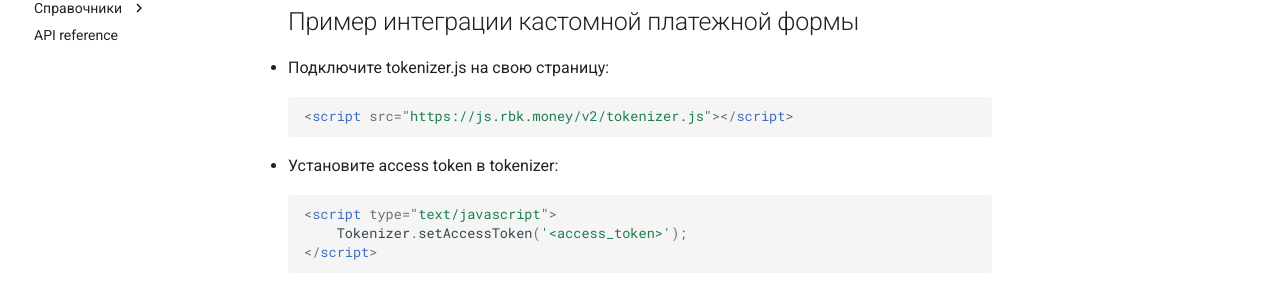
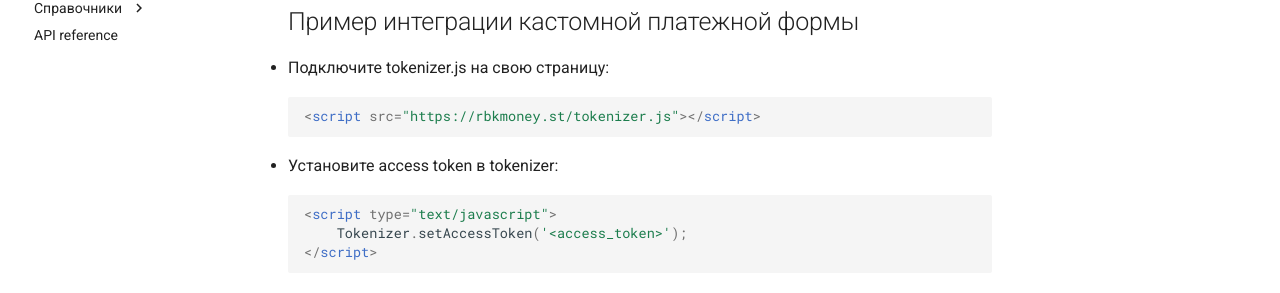
Before and after one commit to rbkmoney/docs, an MkDocs documentation site: the page built from content/integrations/tokenizer.md, in a window 1280 px wide and 900 px high. Shown: the part 409-702 px from the top of the window. Built offline with MkDocs 1.6.1 and Material for MkDocs 9.7.7, drawn with Linux system fonts in a browser that asks for light colours; nearby versions of some CDN libraries; old or Windows-style settings are respelled for this version of MkDocs; some of the changed lines change nothing that is shown.

Commit message:
fixed static js url (#17)
Correct tokenizer.js url

````diff
--- a/content/integrations/tokenizer.md
+++ b/content/integrations/tokenizer.md
@@ -3,7 +3,7 @@
 ## Пример интеграции кастомной платежной формы
 * Подключите tokenizer.js на свою страницу:
 ```html
-<script src="https://js.rbk.money/v2/tokenizer.js"></script>
+<script src="https://rbkmoney.st/tokenizer.js"></script>
 ```
 * Установите access token в tokenizer:
 ```html
````
